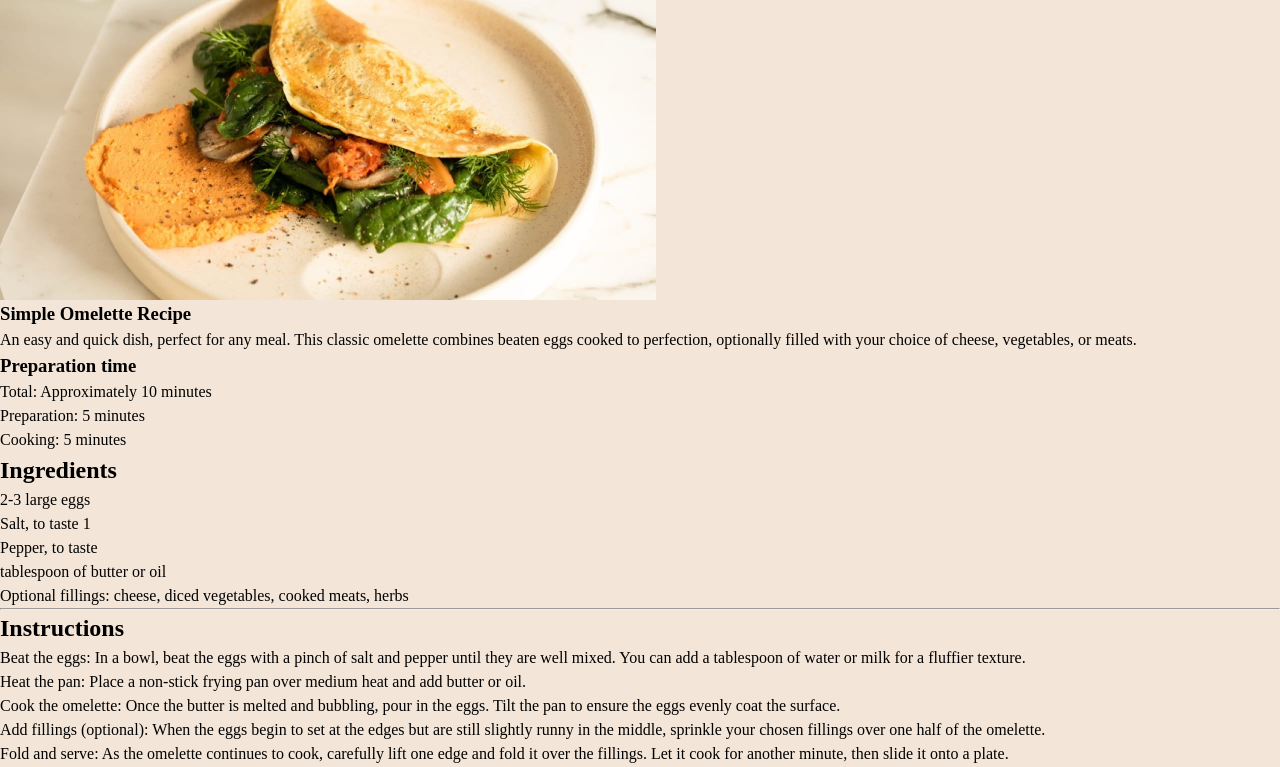
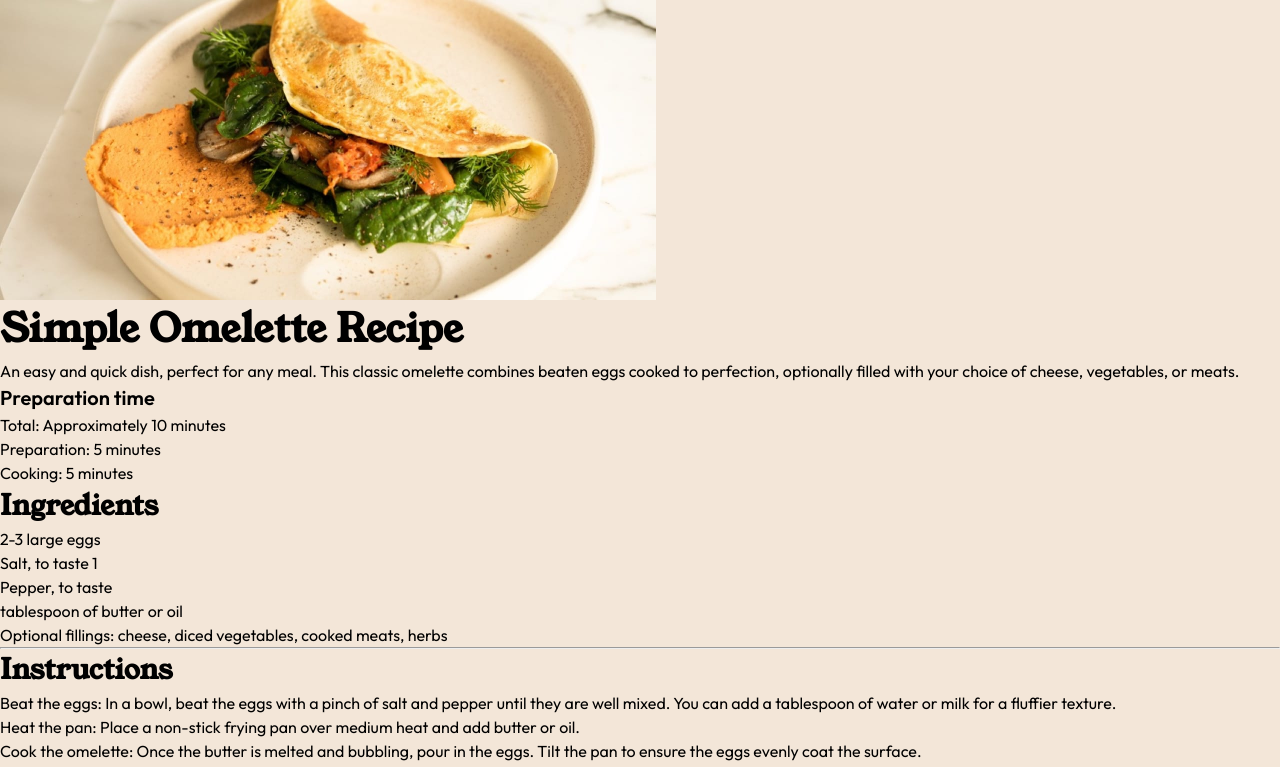
Before and after one commit to mayor-creator/frontend-projects, a React (Vite) app in the folder recipe-page-app/: page / in a window 1280 px wide. Shown: the top 767 px of the page. Built offline with nearby package versions, Linux system fonts and the light colour scheme.

Commit message:
add typography values

```diff
--- a/recipe-page-app/scss/global/_typography.scss
+++ b/recipe-page-app/scss/global/_typography.scss
@@ -0,0 +1,27 @@
+$font-family_serif: "Young Serif";
+$font-family_outfit: "Outfit";
+
+h1,
+h2 {
+  font-family: $font-family_serif;
+}
+
+h1 {
+  font-size: clamp(2.25rem, 2.125rem + 0.4166666666666667vw, 2.5rem);
+}
+
+h2 {
+  font-size: clamp(1.75rem, 1.75rem + 0vw, 1.75rem);
+}
+
+h3 {
+  font-size: clamp(1.25rem, 1.25rem + 0vw, 1.25rem);
+  font-weight: 600;
+  font-family: $font-family_outfit;
+}
+
+p,
+li {
+  font-size: clamp(1rem, 1rem + 0vw, 1rem);
+  font-family: $font-family_outfit;
+}
```
